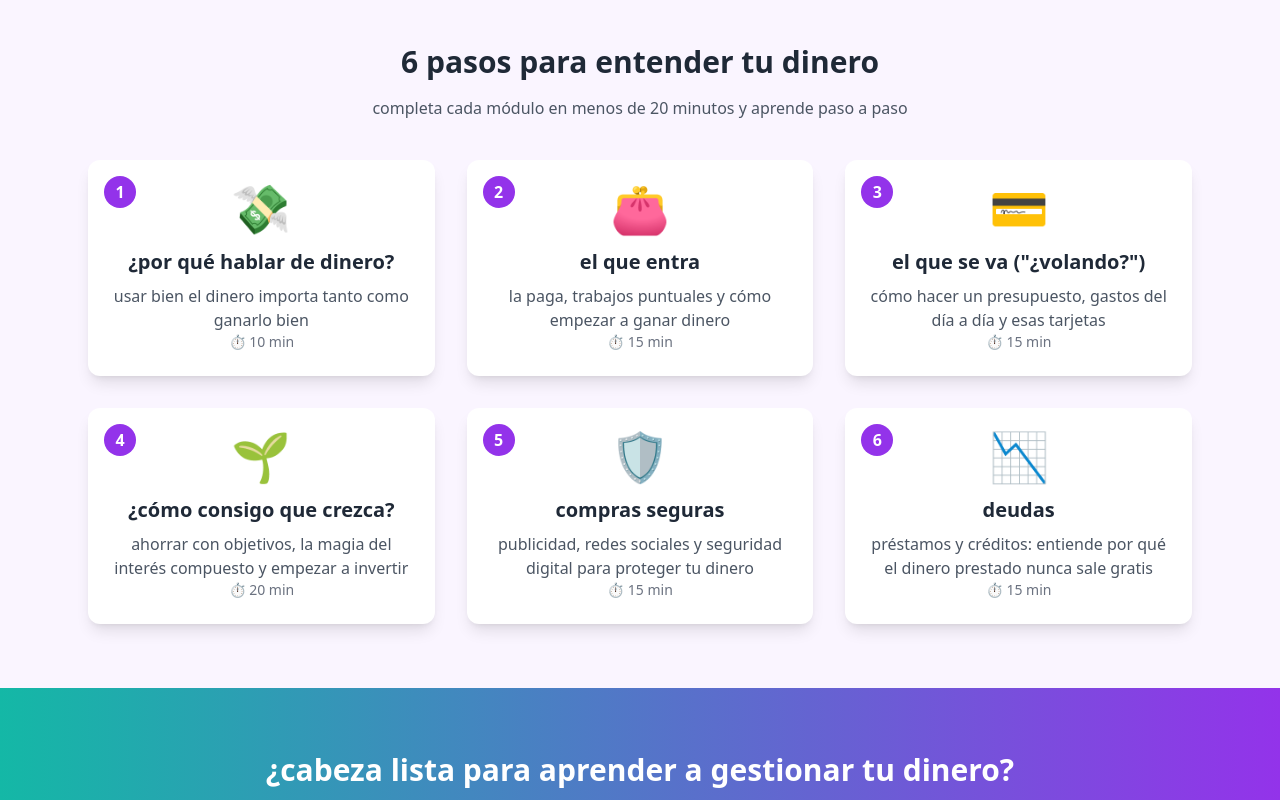
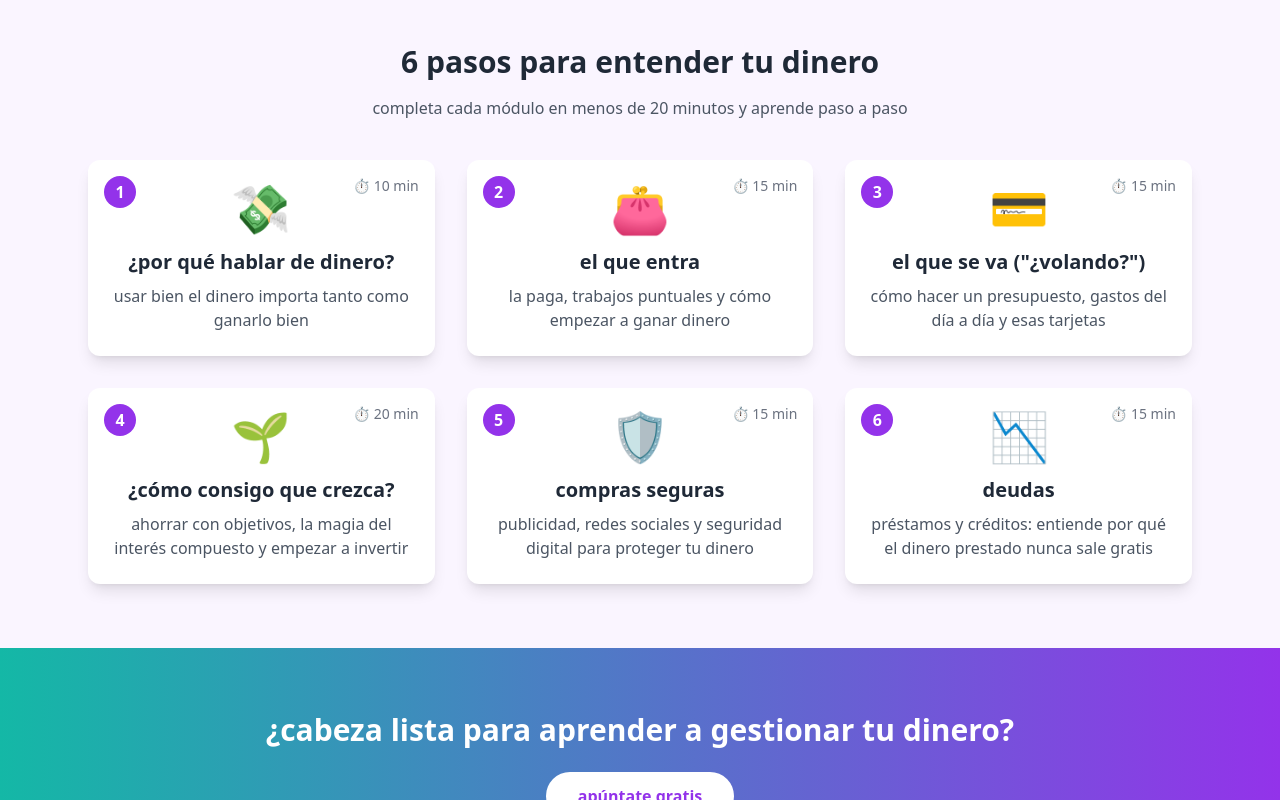
Before and after one commit to alexreina/finanzas-adolescentes, a plain HTML site: page index.html in a window 1280 px wide. Shown: the part 468-1268 px from the top of the page. Drawn offline with nearby package versions, Linux system fonts and the light colour scheme.

Commit message:
tiempos de duración movidos a esquina superior derecha

```diff
--- a/index.html
+++ b/index.html
@@ -73,56 +73,59 @@
 
       <!-- Módulo 1 -->
       <div class="bg-white shadow-lg rounded-xl p-6 relative hover:shadow-2xl transition transform hover:-translate-y-1 text-center flex flex-col">
+        <!-- número -->
         <div class="absolute top-4 left-4 w-8 h-8 flex items-center justify-center bg-purple-600 text-white rounded-full font-bold">1</div>
+        <!-- tiempo -->
+        <div class="absolute top-4 right-4 text-sm text-gray-500">⏱️ 10 min</div>
+        <!-- contenido -->
         <div class="text-5xl mb-4 transition-transform duration-300 transform hover:scale-125 hover:text-purple-600">💸</div>
         <h3 class="text-xl font-bold mb-2">¿por qué hablar de dinero?</h3>
         <p class="text-gray-600">usar bien el dinero importa tanto como ganarlo bien</p>
-        <p class="text-sm text-gray-500 mt-auto">⏱️ 10 min</p>
       </div>
 
       <!-- Módulo 2 -->
       <div class="bg-white shadow-lg rounded-xl p-6 relative hover:shadow-2xl transition transform hover:-translate-y-1 text-center flex flex-col">
         <div class="absolute top-4 left-4 w-8 h-8 flex items-center justify-center bg-purple-600 text-white rounded-full font-bold">2</div>
+        <div class="absolute top-4 right-4 text-sm text-gray-500">⏱️ 15 min</div>
         <div class="text-5xl mb-4 transition-transform duration-300 transform hover:scale-125 hover:text-purple-600">👛</div>
         <h3 class="text-xl font-bold mb-2">el que entra</h3>
         <p class="text-gray-600">la paga, trabajos puntuales y cómo empezar a ganar dinero</p>
-        <p class="text-sm text-gray-500 mt-auto">⏱️ 15 min</p>
       </div>
 
       <!-- Módulo 3 -->
       <div class="bg-white shadow-lg rounded-xl p-6 relative hover:shadow-2xl transition transform hover:-translate-y-1 text-center flex flex-col">
         <div class="absolute top-4 left-4 w-8 h-8 flex items-center justify-center bg-purple-600 text-white rounded-full font-bold">3</div>
+        <div class="absolute top-4 right-4 text-sm text-gray-500">⏱️ 15 min</div>
         <div class="text-5xl mb-4 transition-transform duration-300 transform hover:scale-125 hover:text-purple-600">💳</div>
         <h3 class="text-xl font-bold mb-2">el que se va ("¿volando?")</h3>
         <p class="text-gray-600">cómo hacer un presupuesto, gastos del día a día y esas tarjetas</p>
-        <p class="text-sm text-gray-500 mt-auto">⏱️ 15 min</p>
       </div>
 
       <!-- Módulo 4 -->
       <div class="bg-white shadow-lg rounded-xl p-6 relative hover:shadow-2xl transition transform hover:-translate-y-1 text-center flex flex-col">
         <div class="absolute top-4 left-4 w-8 h-8 flex items-center justify-center bg-purple-600 text-white rounded-full font-bold">4</div>
+        <div class="absolute top-4 right-4 text-sm text-gray-500">⏱️ 20 min</div>
         <div class="text-5xl mb-4 transition-transform duration-300 transform hover:scale-125 hover:text-purple-600">🌱</div>
         <h3 class="text-xl font-bold mb-2">¿cómo consigo que crezca?</h3>
         <p class="text-gray-600">ahorrar con objetivos, la magia del interés compuesto y empezar a invertir</p>
-        <p class="text-sm text-gray-500 mt-auto">⏱️ 20 min</p>
       </div>
 
       <!-- Módulo 5 -->
       <div class="bg-white shadow-lg rounded-xl p-6 relative hover:shadow-2xl transition transform hover:-translate-y-1 text-center flex flex-col">
         <div class="absolute top-4 left-4 w-8 h-8 flex items-center justify-center bg-purple-600 text-white rounded-full font-bold">5</div>
+        <div class="absolute top-4 right-4 text-sm text-gray-500">⏱️ 15 min</div>
         <div class="text-5xl mb-4 transition-transform duration-300 transform hover:scale-125 hover:text-purple-600">🛡️</div>
         <h3 class="text-xl font-bold mb-2">compras seguras</h3>
         <p class="text-gray-600">publicidad, redes sociales y seguridad digital para proteger tu dinero</p>
-        <p class="text-sm text-gray-500 mt-auto">⏱️ 15 min</p>
       </div>
 
       <!-- Módulo 6 -->
       <div class="bg-white shadow-lg rounded-xl p-6 relative hover:shadow-2xl transition transform hover:-translate-y-1 text-center flex flex-col">
         <div class="absolute top-4 left-4 w-8 h-8 flex items-center justify-center bg-purple-600 text-white rounded-full font-bold">6</div>
+        <div class="absolute top-4 right-4 text-sm text-gray-500">⏱️ 15 min</div>
         <div class="text-5xl mb-4 transition-transform duration-300 transform hover:scale-125 hover:text-purple-600">📉</div>
         <h3 class="text-xl font-bold mb-2">deudas</h3>
         <p class="text-gray-600">préstamos y créditos: entiende por qué el dinero prestado nunca sale gratis</p>
-        <p class="text-sm text-gray-500 mt-auto">⏱️ 15 min</p>
       </div>
 
     </div>
```
